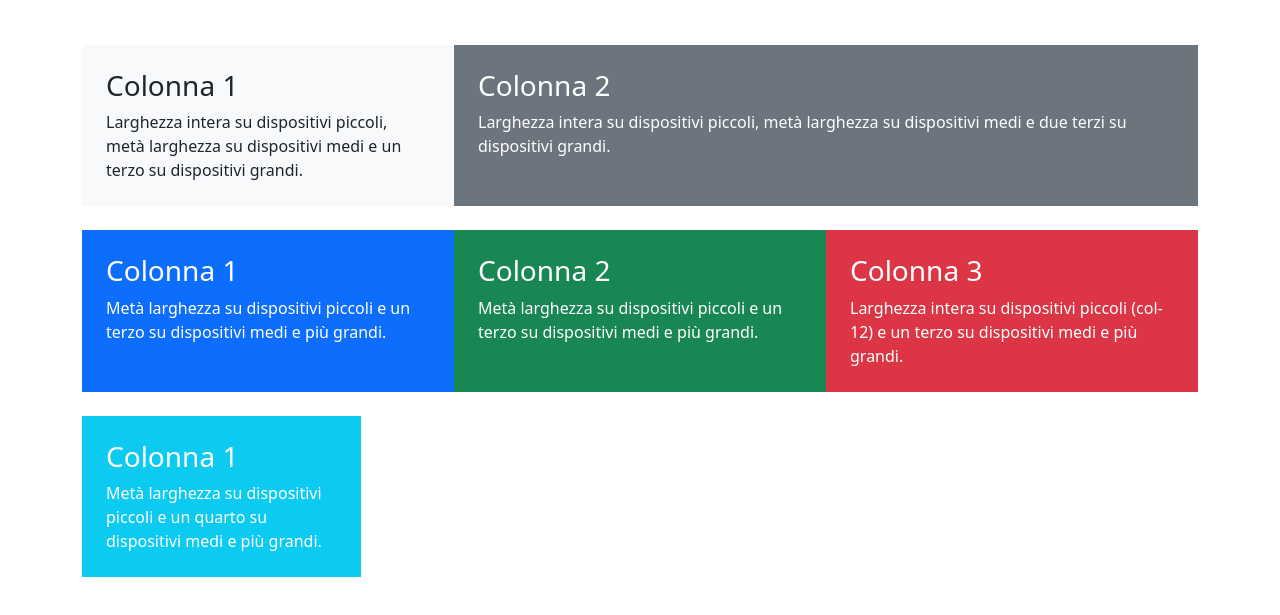
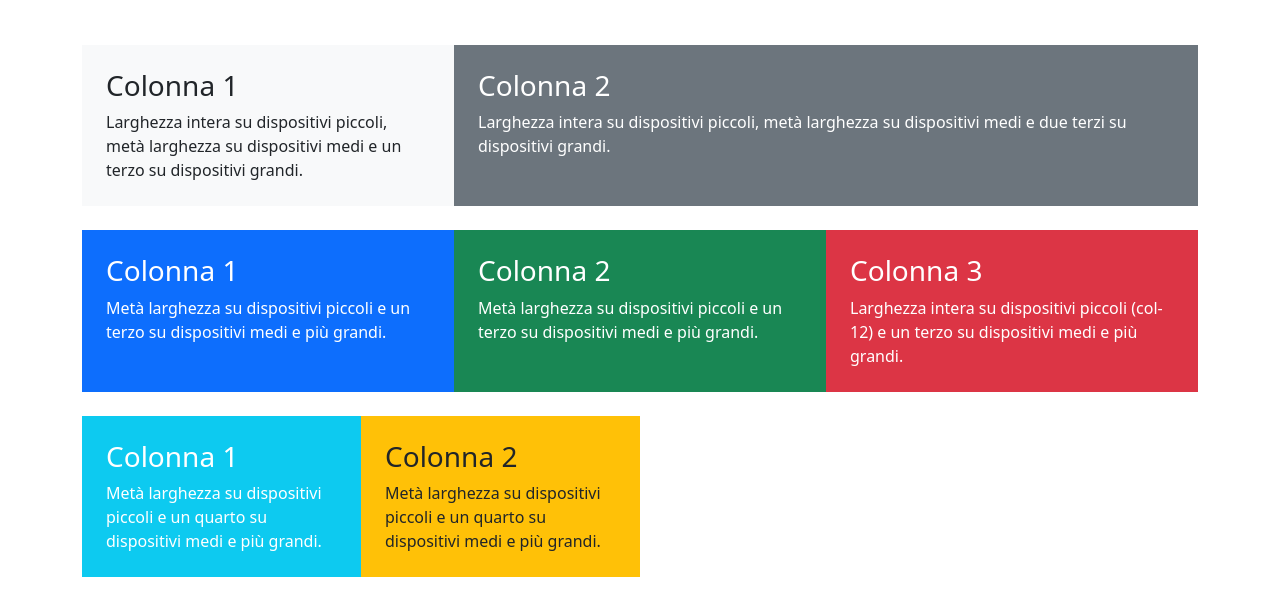
Before and after one commit to BrunoMaiolo/htmlcss-bootstrap-layout, a plain HTML site: page index.html in a window 1280 px wide. Shown: the part 147-762 px from the top of the page. Drawn offline with nearby package versions, Linux system fonts and the light colour scheme.

Commit message:
colonna 2 della riga 3

```diff
--- a/index.html
+++ b/index.html
@@ -75,3 +75,11 @@
             medi e più grandi.
           </p>
         </div>
+        <!--Colonna 2-->
+        <div class="col-6 col-md-3 bg-warning p-4">
+          <h2 class="h3">Colonna 2</h2>
+          <p class="mb-0">
+            Metà larghezza su dispositivi piccoli e un quarto su dispositivi
+            medi e più grandi.
+          </p>
+        </div>
```
